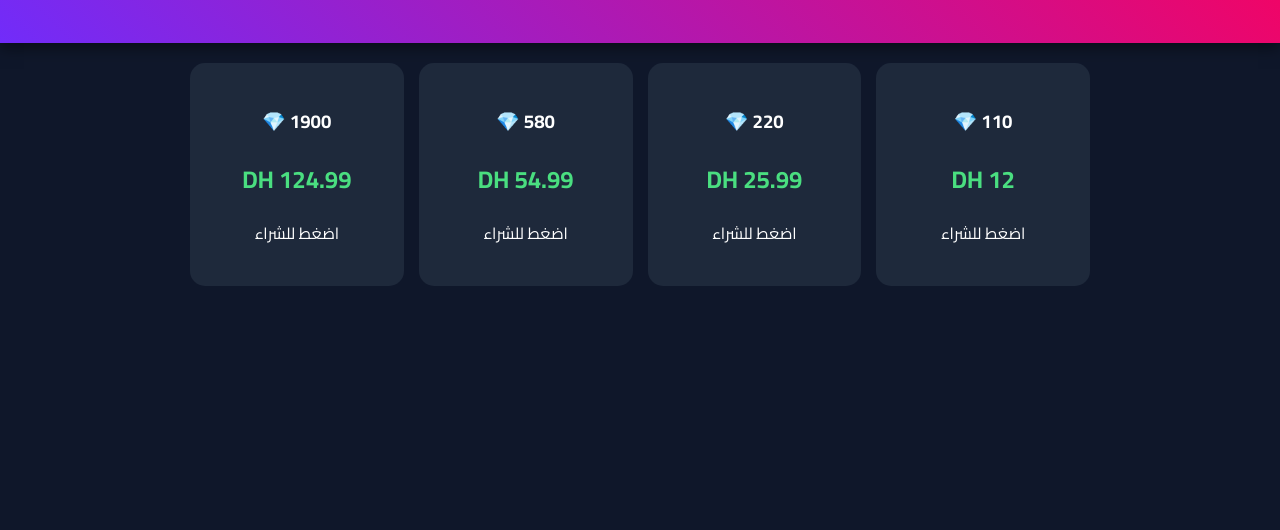
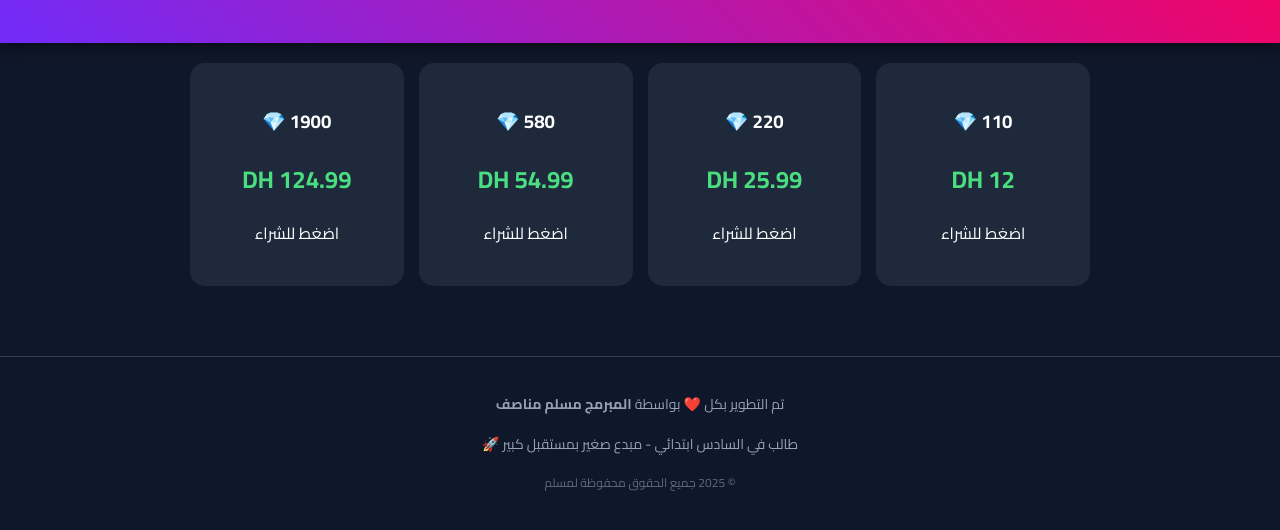
Before and after one commit to mnasfsam-wq/shp3game, a plain HTML site: page index.html in a window 1280 px wide. Shown: the part 166-696 px from the top of the page. Drawn offline with Linux system fonts and the light colour scheme.

Commit message:
Update index.html

```diff
--- a/index.html
+++ b/index.html
@@ -136,6 +136,10 @@
         setTimeout(() => box.style.display = 'none', 4000);
     }, 12000);
 </script>
-
+<footer style="margin-top: 50px; padding: 20px; border-top: 1px solid #334155; color: #94a3b8; font-size: 14px;">
+    <p>تم التطوير بكل ❤️ بواسطة <b>المبرمج مسلم مناصف</b></p>
+    <p>طالب في السادس ابتدائي - مبدع صغير بمستقبل كبير 🚀</p>
+    <div style="font-size: 12px; opacity: 0.6;">© 2025 جميع الحقوق محفوظة لمسلم</div>
+</footer>
 </body>
 </html>
```
